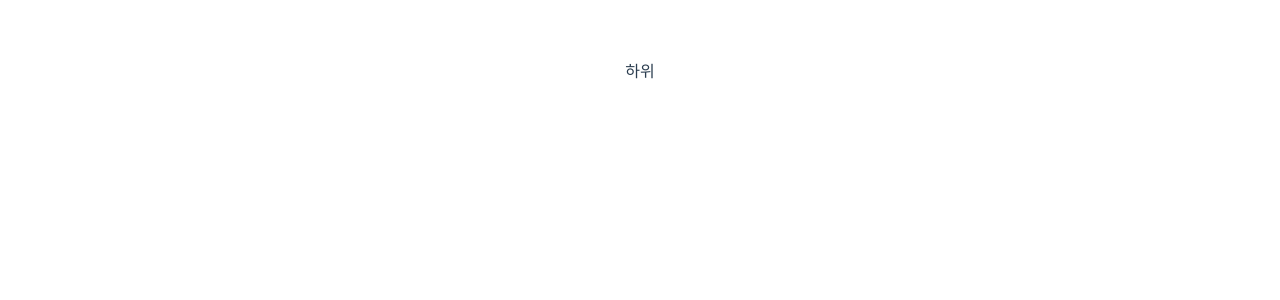
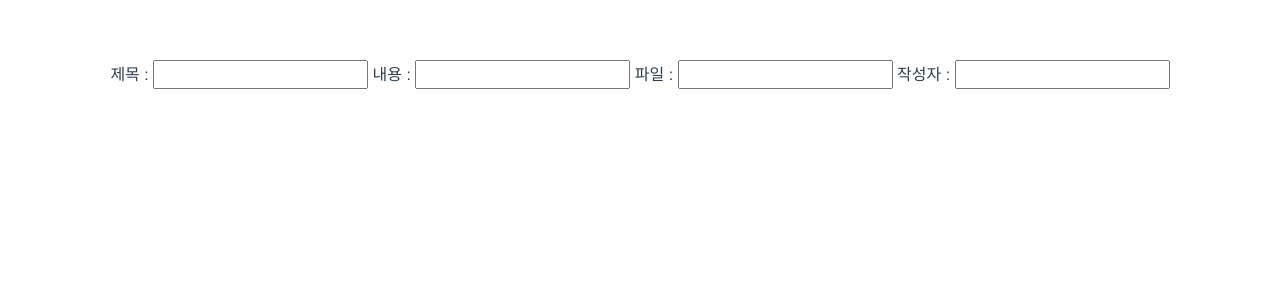
Before and after one commit to mangtaeeee/VueSpringProject, a Vue app in the folder frontend/: page /insertBoard in a window 1280 px wide. Shown: the top 300 px of the page. Built offline with nearby package versions, Linux system fonts and the light colour scheme.

Commit message:
22.04.26

```diff
--- a/frontend/src/components/board/insertBoard.vue
+++ b/frontend/src/components/board/insertBoard.vue
@@ -1,7 +1,12 @@
 <template>
-  <div>
-      하위
-  </div>
+  <form >
+    <div>
+      제목 : <input type="text">
+      내용 : <input type="text">
+      파일 : <input type="text">
+      작성자 : <input type="text">
+    </div>
+  </form>
 </template>
 
 <script>
```
